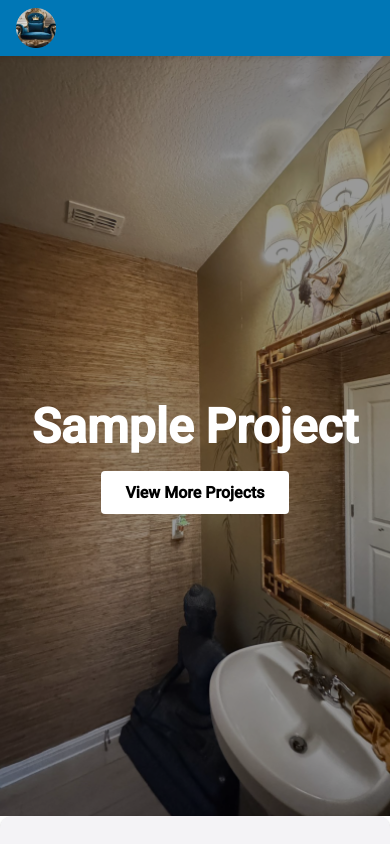
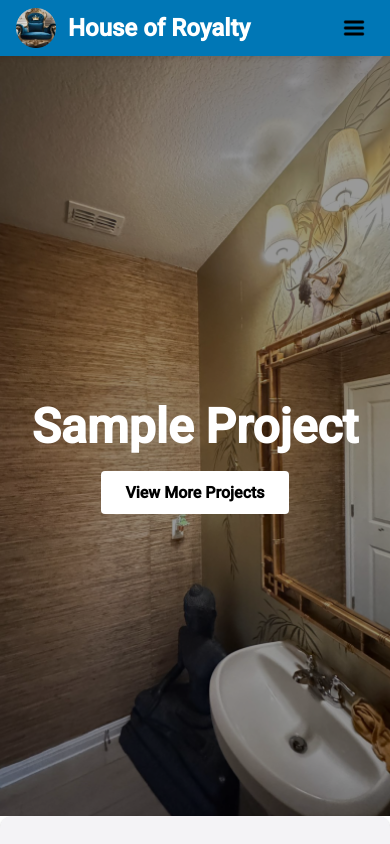
Before and after one commit to calloc2/house-of-royalty, an Angular app: page / in a window 390 px wide. Shown: the top 844 px of the page. Built offline with nearby package versions, Linux system fonts and the light colour scheme.

Commit message:
adds favicon, navbar and sidebar

```diff
--- a/src/app/components/contact/contact.component.html
+++ b/src/app/components/contact/contact.component.html
@@ -2,7 +2,7 @@
   <h2>Contact Us</h2>
   <mat-divider></mat-divider>
   <p>Email: contact&#64;houseofroyalty.com</p>
-  <p>Phone: (123) 456-7890</p>
+  <p>Phone: (689)258-1525</p>
   <div class="social-buttons">
     <a mat-icon-button color="primary" href="https://instagram.com/" target="_blank" aria-label="Instagram">
       <img src="/assets/instagram.png" alt="Instagram" width="24" height="24" />
--- a/src/app/components/navbar/navbar.component.html
+++ b/src/app/components/navbar/navbar.component.html
@@ -9,4 +9,15 @@
     <a mat-button href="#about">About</a>
     <a mat-button href="#contact">Contact</a>
   </nav>
+  <button mat-icon-button class="burger" (click)="sidenav.toggle()" aria-label="Open menu">
+    <img src="/assets/burger.png" alt="Menu" width="28" height="28" />
+  </button>
 </mat-toolbar>
+
+<mat-sidenav-container class="mobile-sidenav-container">
+  <mat-sidenav #sidenav mode="over" position="end" class="mobile-sidenav">
+    <a mat-list-item href="#portfolio" (click)="sidenav.close()">Portfolio</a>
+    <a mat-list-item href="#about" (click)="sidenav.close()">About</a>
+    <a mat-list-item href="#contact" (click)="sidenav.close()">Contact</a>
+  </mat-sidenav>
+</mat-sidenav-container>
--- a/src/app/components/navbar/navbar.component.scss
+++ b/src/app/components/navbar/navbar.component.scss
@@ -34,22 +34,91 @@
   .nav-links {
     display: flex;
     gap: 2rem;
-    color: #fff;
 
     a[mat-button] {
       color: #fff !important;
     }
+  }
+
+  .burger {
+    display: none;
+    color: #fff;
+  }
+}
+
+.mobile-sidenav-container {
+  width: 100vw;
+  height: 100vh;
+  position: fixed;
+  top: 0;
+  left: 0;
+  z-index: 1200;
+  background-color: rgba(0, 0, 0, 0.0);
+  pointer-events: none;
+
+  .mobile-sidenav {
+    width: 220px;
+    height: 100vh;
+    background: #fff;
+    border-top-right-radius: 18px;
+    border-bottom-right-radius: 18px;
+    box-shadow: 2px 0 16px rgba(0,0,0,0.12);
+    padding: 2rem 1.5rem 1.5rem 1.5rem;
+    display: flex;
+    flex-direction: column;
+    gap: 1.5rem;
+    pointer-events: auto;
+
+    .sidenav-header {
+      font-size: 1.3rem;
+      font-weight: bold;
+      color: #0077b6;
+      margin-bottom: 1.5rem;
+      letter-spacing: 1px;
+    }
+
+    a {
+      color: #0077b6;
+      text-decoration: none;
+      font-size: 1.1rem;
+      padding: 1rem 1.25rem;
+      border-radius: 12px;
+      min-width: 120px;
+      margin-bottom: 0.5rem;
+      background: #f6fbff;
+      box-shadow: 0 2px 8px rgba(0,0,0,0.04);
+      display: block;
+      text-align: center;
+      font-weight: 500;
+      letter-spacing: 0.5px;
+      transition: background 0.15s, color 0.15s, box-shadow 0.15s;
+
+      &:hover {
+        background: #e0f4ff;
+        color: #023e8a;
+        box-shadow: 0 4px 16px rgba(0,119,182,0.10);
+      }
+    }
+  }
+}
+
+@media (min-width: 601px) {
+  .mobile-sidenav-container {
+    display: none;
   }
 }
 
 @media (max-width: 600px) {
   .navbar {
     padding: 0.5rem 1rem;
+    .nav-links {
+      display: none !important;
+    }
+    .burger {
+      display: inline-flex;
+    }
   }
-  .logo-text {
-    display: none !important;
-  }
-  .nav-links {
-    display: none !important;
+  .mobile-sidenav-container {
+    display: block;
   }
 }
--- a/src/app/components/navbar/navbar.component.ts
+++ b/src/app/components/navbar/navbar.component.ts
@@ -1,13 +1,25 @@
-import { Component } from '@angular/core';
+import { Component, ViewChild } from '@angular/core';
+import { MatSidenav } from '@angular/material/sidenav';
 import { MatToolbarModule } from '@angular/material/toolbar';
 import { MatButtonModule } from '@angular/material/button';
+import { MatListModule } from '@angular/material/list';
+import { MatSidenavModule } from '@angular/material/sidenav';
+import { MatIcon } from '@angular/material/icon';
 
 @Component({
   selector: 'app-navbar',
-  imports: [MatToolbarModule, MatButtonModule],
   templateUrl: './navbar.component.html',
-  styleUrl: './navbar.component.scss'
+  styleUrl: './navbar.component.scss',
+  standalone: true,
+  imports: [
+    MatToolbarModule,
+    MatButtonModule,
+    MatListModule,
+    MatSidenavModule,
+    MatIcon,
+    MatSidenav
+  ]
 })
 export class NavbarComponent {
-
+  @ViewChild('sidenav') sidenav!: MatSidenav;
 }
--- a/src/index.html
+++ b/src/index.html
@@ -2,10 +2,10 @@
 <html lang="en">
 <head>
   <meta charset="utf-8">
-  <title>HouseOfRoyalty</title>
+  <title>House of Royalty | House Improvement - Round Rock - TX</title>
   <base href="/">
   <meta name="viewport" content="width=device-width, initial-scale=1">
-  <link rel="icon" type="image/x-icon" href="favicon.ico">
+  <link rel="icon" type="image/png" href="assets/logoround.png">
   <link href="https://fonts.googleapis.com/css2?family=Roboto:wght@300;400;500&display=swap" rel="stylesheet">
   <link href="https://fonts.googleapis.com/icon?family=Material+Icons" rel="stylesheet">
 </head>
```
Also changed, not shown: public/assets/burger.png (added), src/app/components/navbar/navbar.component.css (added).
